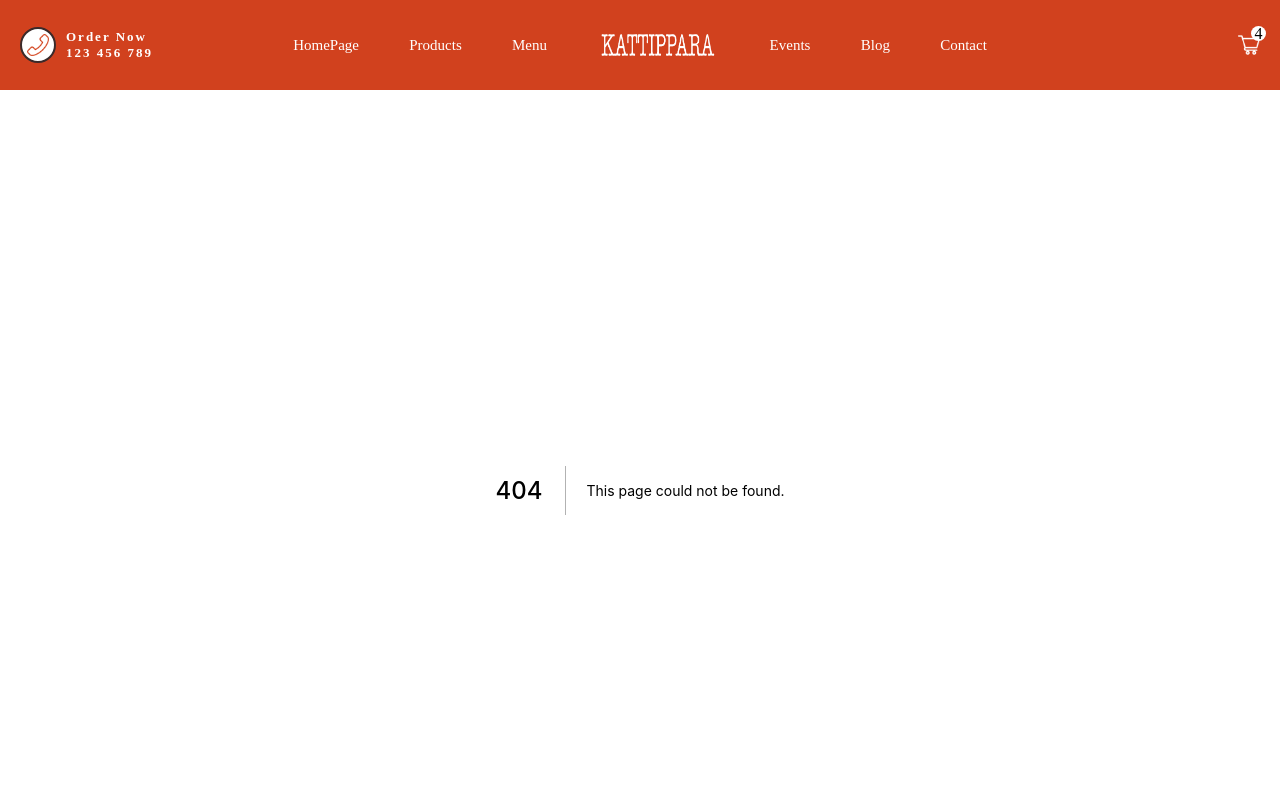
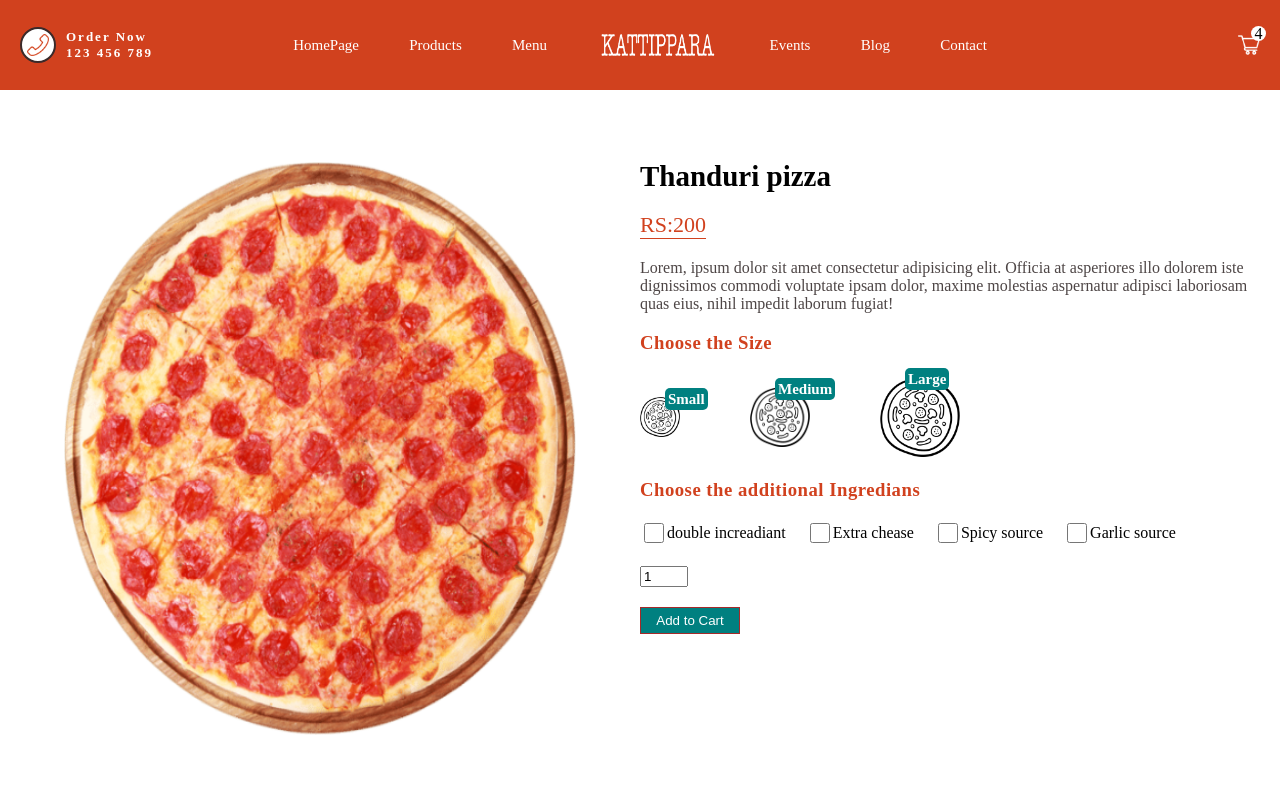
Before and after one commit to Shakoor123/Next-Js-PizzaApp, a Next.js app: page /product/1 in a window 1280 px wide. Before the commit this address had no page. Shown: the top 800 px of the page. Built offline with nearby package versions, Linux system fonts and the light colour scheme.

Commit message:
product page created

```diff
--- /dev/null
+++ b/pages/product/[id].jsx
@@ -0,0 +1,92 @@
+import Image from "next/image";
+import { useState } from "react";
+import style from "../../styles/Product.module.css";
+
+export default function Product() {
+  const [index, setIndex] = useState(0);
+  const pizza = {
+    name: "Thanduri pizza",
+    id: "123",
+    price: [200, 400, 600],
+    desc: "Lorem, ipsum dolor sit amet consectetur adipisicing elit. Officia at asperiores illo dolorem iste dignissimos commodi voluptate ipsam dolor, maxime molestias aspernatur adipisci laboriosam quas eius, nihil impedit laborum fugiat!",
+  };
+  return (
+    <div className={style.container}>
+      <div className={style.left}>
+        <div className={style.imageContainer}>
+          <Image src={"/img/pizza.png"} layout="fill" />
+        </div>
+      </div>
+      <div className={style.right}>
+        <h1 className={style.title}>{pizza.name}</h1>
+        <span className={style.price}>RS:{pizza.price[index]}</span>
+        <span className={style.desc}>{pizza.desc}</span>
+        <h3 className={style.innerTitle}>Choose the Size</h3>
+        <h3 className={style.sizes}>
+          <div className={style.size} onClick={() => setIndex(0)}>
+            <Image src={"/img/size.png"} layout="fill" />
+            <span className={style.sizeName}>Small</span>
+          </div>
+          <div className={style.size} onClick={() => setIndex(1)}>
+            <Image src={"/img/size.png"} layout="fill" />
+            <span className={style.sizeName}>Medium</span>
+          </div>
+          <div className={style.size} onClick={() => setIndex(2)}>
+            <Image src={"/img/size.png"} layout="fill" />
+            <span className={style.sizeName}>Large</span>
+          </div>
+        </h3>
+
+        <h3 className={style.innerTitle}>Choose the additional Ingredians</h3>
+        <div className={style.ingrediands}>
+          <div className={style.ingrediand}>
+            <input
+              type="checkbox"
+              className={style.checkbox}
+              name="double"
+              id="double"
+            />
+            <label htmlFor="double" className={style.ingrediandName}>
+              double increadiant
+            </label>
+          </div>
+          <div className={style.ingrediand}>
+            <input
+              type="checkbox"
+              className={style.checkbox}
+              name="chease"
+              id="chease"
+            />
+            <label htmlFor="chease" className={style.ingrediandName}>
+              Extra chease
+            </label>
+          </div>
+          <div className={style.ingrediand}>
+            <input
+              type="checkbox"
+              className={style.checkbox}
+              name="source"
+              id="source"
+            />
+            <label htmlFor="source" className={style.ingrediandName}>
+              Spicy source
+            </label>
+          </div>
+          <div className={style.ingrediand}>
+            <input
+              type="checkbox"
+              className={style.checkbox}
+              name="Garlic"
+              id="Garlic"
+            />
+            <label htmlFor="Garlic" className={style.ingrediandName}>
+              Garlic source
+            </label>
+          </div>
+        </div>
+        <input type="number" className={style.count} value="1" />
+        <button className={style.button}>Add to Cart</button>
+      </div>
+    </div>
+  );
+}
--- /dev/null
+++ b/styles/Product.module.css
@@ -0,0 +1,111 @@
+.container {
+  display: flex;
+  align-items: center;
+  height: calc(100vh - 80px);
+  flex-direction: row;
+}
+.left {
+  flex: 1;
+  display: flex;
+  align-items: center;
+  justify-content: center;
+  height: 100%;
+}
+.right {
+  flex: 1;
+  height: 100%;
+  display: flex;
+  flex-direction: column;
+}
+.imageContainer {
+  position: relative;
+  display: flex;
+  align-items: center;
+  justify-content: center;
+  width: 80%;
+  height: 80%;
+}
+.title {
+  font-size: 29px;
+  margin-top: 70px;
+}
+.price {
+  font-size: 22px;
+  font-weight: 400;
+  color: #d1411e;
+  border-bottom: 1px solid #d1411e;
+  width: fit-content;
+}
+.desc {
+  font-weight: 15;
+  margin-top: 20px;
+  font-weight: 200;
+  color: rgb(77, 69, 69);
+}
+.innerTitle {
+  font-weight: bold;
+  letter-spacing: 0.5px;
+  color: #d1411e;
+}
+.sizes {
+  display: flex;
+  align-items: center;
+  flex-direction: row;
+  height: 50px;
+  position: relative;
+}
+.size {
+  width: 40px;
+  height: 40px;
+  position: relative;
+  margin-right: 70px;
+  cursor: pointer;
+}
+.sizeName {
+  position: relative;
+  top: -10px;
+  right: -25px;
+  background-color: teal;
+  color: white;
+  border-radius: 5px;
+  padding: 3px;
+  font-size: 15px;
+}
+.size:nth-child(2) {
+  height: 60px;
+  width: 60px;
+}
+.size:nth-child(3) {
+  height: 80px;
+  width: 80px;
+}
+.ingrediands {
+  display: flex;
+}
+.ingrediand {
+  display: flex;
+  margin-right: 20px;
+  font-size: 16px;
+  font-weight: 500;
+  align-items: center;
+}
+.checkbox {
+  width: 20px;
+  height: 20px;
+}
+.count {
+  width: 40px;
+  margin-top: 20px;
+}
+.button {
+  width: 100px;
+  margin-top: 20px;
+  border: 1px solid brown;
+  padding: 5px;
+  display: flex;
+  align-items: center;
+  justify-content: center;
+  background-color: teal;
+  color: white;
+  font-weight: 500;
+}
```
